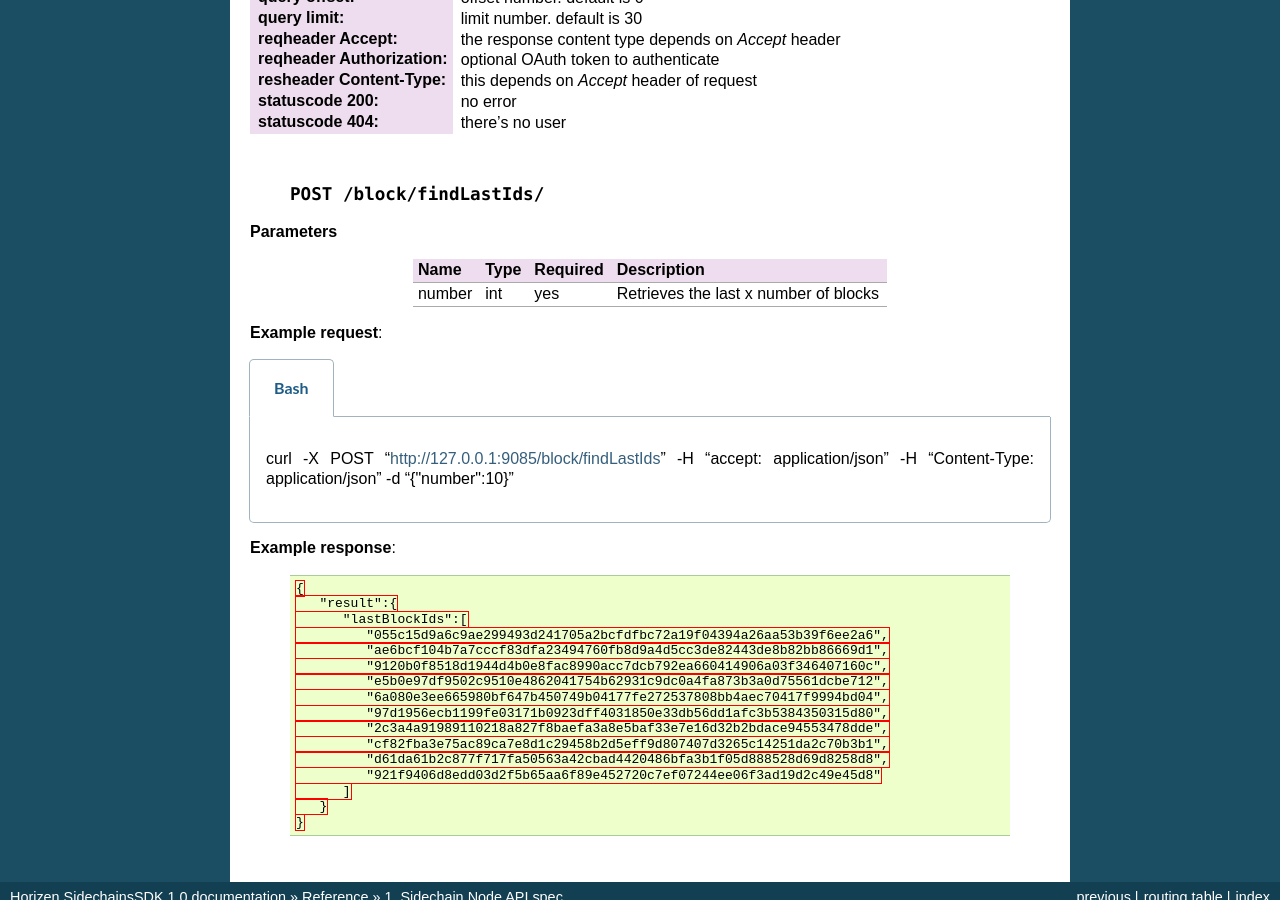
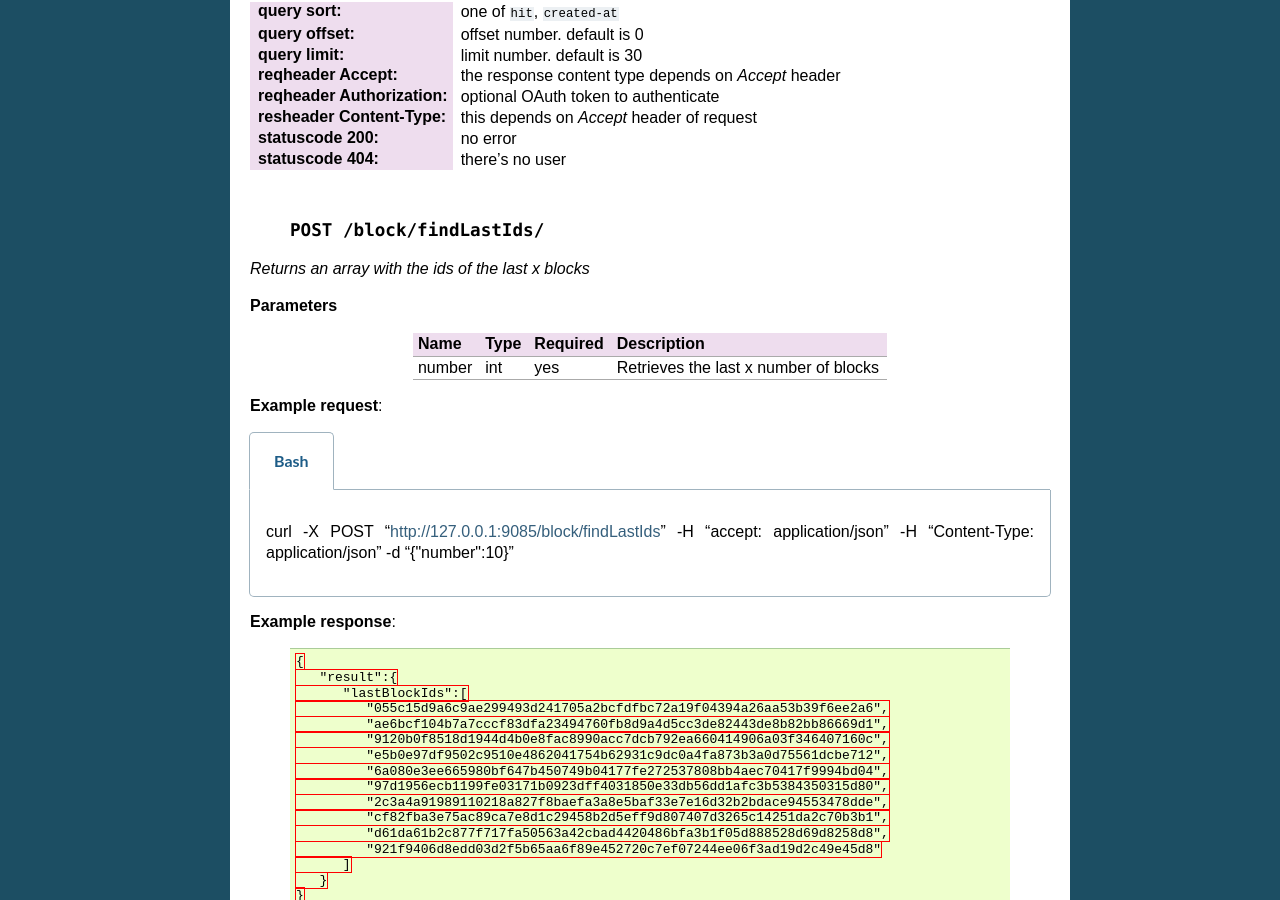
Before and after one commit to megaluck/documentation, a Sphinx documentation site: the page built from docs/reference/01-scnode-api-spec.rst, in a window 1280 px wide and 900 px high, scrolled down 1726 px. Built offline with Sphinx 7.4.7, drawn with Linux system fonts in a browser that asks for light colours.

Commit message:
Update 01-scnode-api-spec.rst

```diff
--- a/docs/reference/01-scnode-api-spec.rst
+++ b/docs/reference/01-scnode-api-spec.rst
@@ -118,6 +120,8 @@ ______
 
    .. http:post:: /block/findLastIds/
 
+*Returns an array with the ids of the last x blocks*
+
 **Parameters**
 
 +---------+--------+----------+----------------------------------------+
```
Also changed, not shown: other parts of docs/reference/01-scnode-api-spec.rst (+2 -0 lines).
